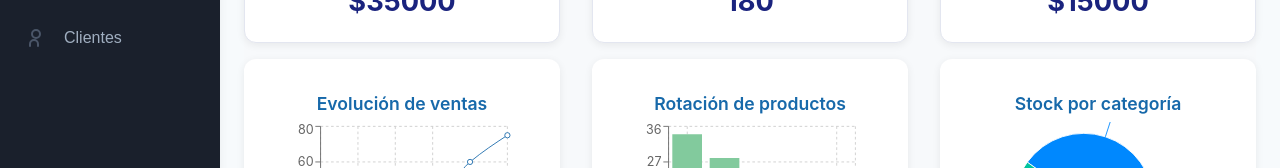
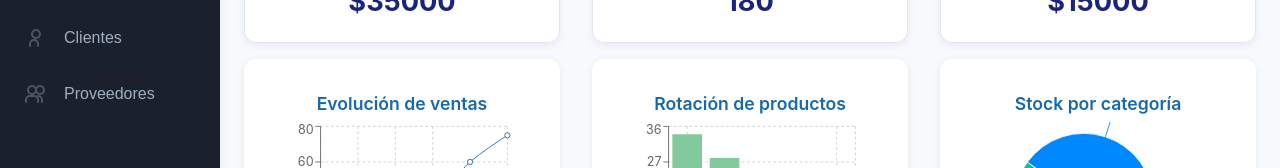
Before and after one commit to Panda2609/my-pyme, a React (Create React App) app: page / in a window 1280 px wide. Shown: the part 233-401 px from the top of the page. Built offline with nearby package versions, Linux system fonts and the light colour scheme.

Commit message:
Creación del componente de proveedores y linkeo con el sidebar

```diff
--- a/src/App.js
+++ b/src/App.js
@@ -6,6 +6,8 @@ import ProductList from './components/ProductList';
 import Client from './components/Client';
 import mockDashboardData from './data/mockDashboardData';
 import mockProducts from './data/mockProducts';
+import mockprovidersData from './data/mockProvidersData';
+import Providers from './components/Providers';
 
 
 
@@ -19,6 +21,7 @@ function App() {
         {view === 'dashboard' && <Dashboard dashboardData={mockDashboardData} />}
         {view === 'inventario' && <ProductList products={mockProducts} />}
         {view === 'clientes' &&  <Client />}
+        {view === 'proveedores' && <Providers providers={mockprovidersData}/>}
       </main>
     </div>
   );
--- /dev/null
+++ b/src/components/Providers.jsx
@@ -0,0 +1,15 @@
+import React from 'react';
+import '../styles/Providers.css';
+
+const Providers = () => {
+    return (
+        <>
+            <div classname="providers-container">
+                <h2>Proveedores</h2>
+                <p>Aquí puedes gestionar los proveedores de tu empresa.</p>
+            </div>
+        </>
+    );
+}
+
+export default Providers;
--- a/src/components/Sidebar.jsx
+++ b/src/components/Sidebar.jsx
@@ -47,6 +47,19 @@ const Sidebar = ({ onMenuClick }) => {
           {!collapsed && <span className="menu-text">Clientes</span>}
         </button>
 
+        <button className="sidebar-menu-item" tabIndex={0} onClick={() => onMenuClick('proveedores')}>
+          <span className="menu-icon">
+            {/* Icono de proveedores */}
+            <svg width="24" height="24" fill="none" stroke="#4A5568" strokeWidth="2" strokeLinecap="round" strokeLinejoin="round" viewBox="0 0 24 24">
+              <circle cx="8" cy="8" r="4"/>
+              <circle cx="16" cy="8" r="4"/>
+              <path d="M2 20v-2a4 4 0 0 1 4-4h4a4 4 0 0 1 4 4v2"/>
+              <path d="M18 20v-2a4 4 0 0 0-4-4"/>
+            </svg>
+          </span>
+          {!collapsed && <span className="menu-text">Proveedores</span>}
+        </button>
+
       </nav>
     </aside>
   );
```
Also changed, not shown: src/data/mockProvidersData.js (added), src/styles/Providers.css (added).
